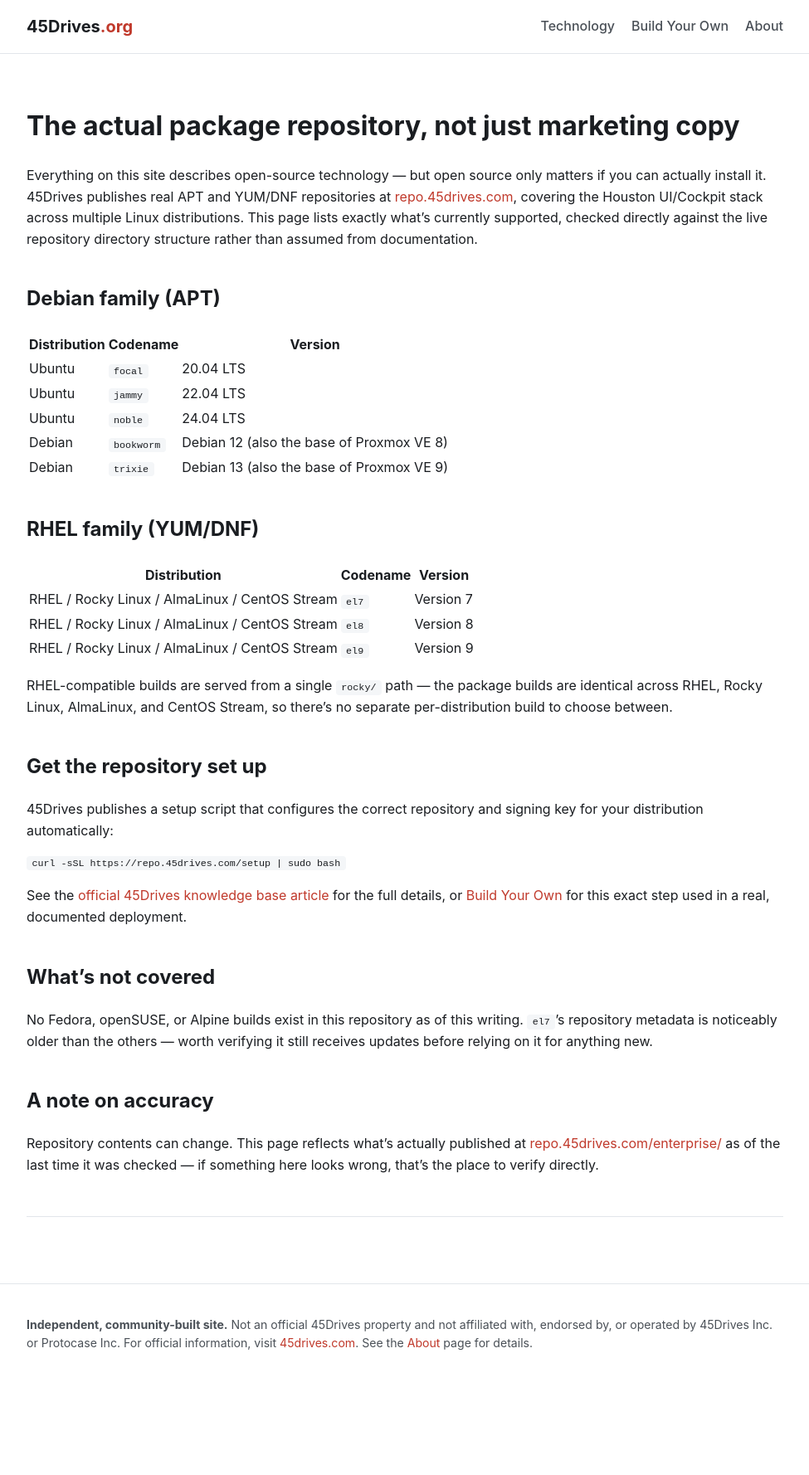
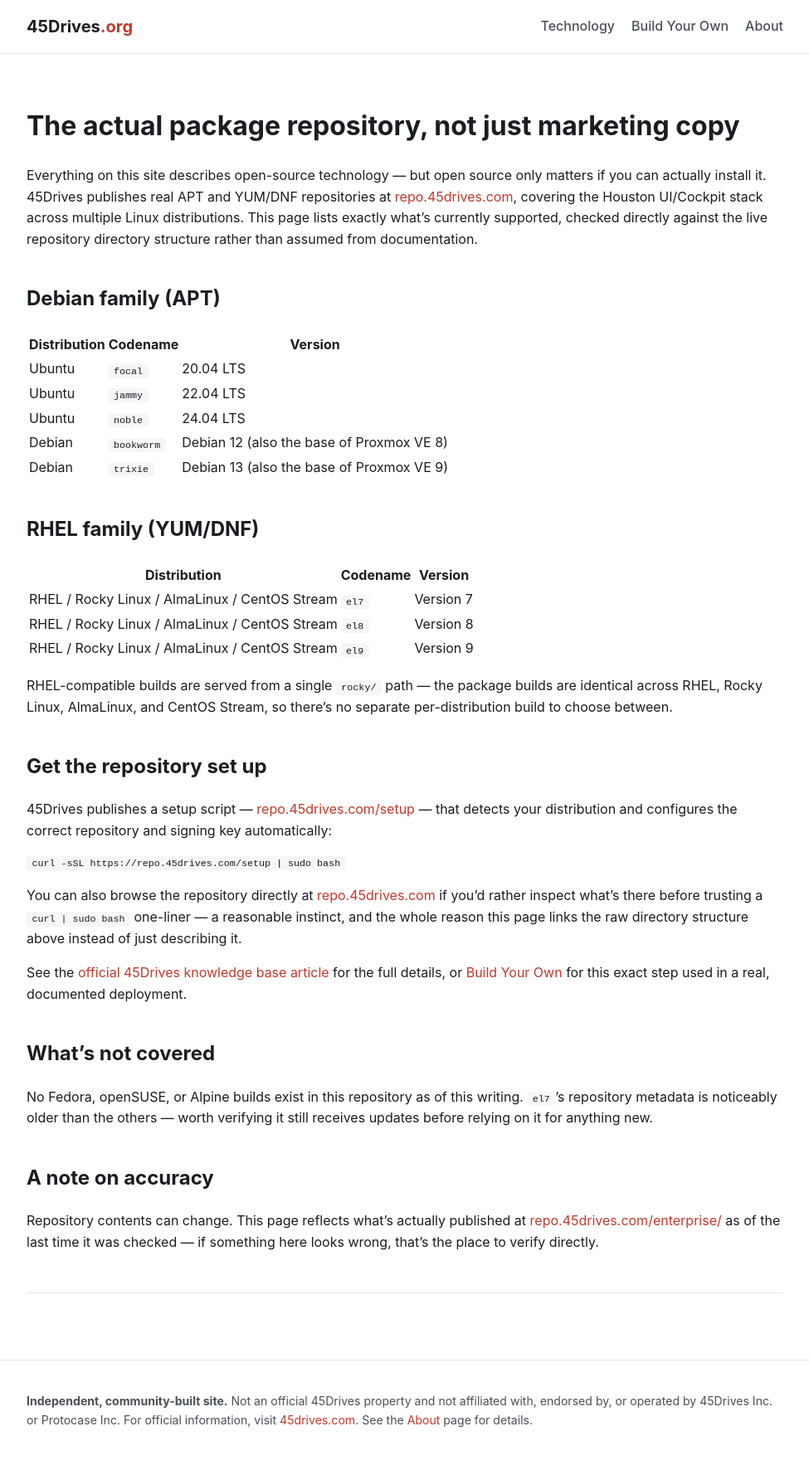
Before and after one commit to mcgarrah/45drives-org, a Jekyll site: the page built from _technology/linux-packages.md, in a window 1280 px wide. Shown: the whole page at 83% size, without its empty margins (152-1127 px from the left). Built offline with Jekyll 4.4.1, drawn with Linux system fonts in a browser that asks for light colours; comment, search, counter and statistics services are not loaded; before the commit the page ends 1685 px from its top, so only the background shows below that.

Commit message:
Explicitly link the repo.45drives.com setup script and browse URL
Both were already referenced (setup command in a code block,
repo.45drives.com in prose) but not as direct clickable links.
Adds explicit links to repo.45drives.com/setup and the base
repo.45drives.com browse page, plus a note on why linking the raw
directory matters for anyone reasonably wary of piping curl to
sudo bash without looking first.

Co-Authored-By: Claude Sonnet 5 <noreply@anthropic.com>
Claude-Session: https://claude.ai/code/session_01WYVMYbuVGuqHmaZoFUNnVe

````diff
--- a/_technology/linux-packages.md
+++ b/_technology/linux-packages.md
@@ -36,12 +36,18 @@ per-distribution build to choose between.
 
 ## Get the repository set up
 
-45Drives publishes a setup script that configures the correct repository and signing key for
-your distribution automatically:
+45Drives publishes a setup script — [repo.45drives.com/setup](https://repo.45drives.com/setup) —
+that detects your distribution and configures the correct repository and signing key
+automatically:
 
 ```bash
 curl -sSL https://repo.45drives.com/setup | sudo bash
 ```
+
+You can also browse the repository directly at
+[repo.45drives.com](https://repo.45drives.com) if you'd rather inspect what's there before
+trusting a `curl | sudo bash` one-liner — a reasonable instinct, and the whole reason this
+page links the raw directory structure above instead of just describing it.
 
 See the [official 45Drives knowledge base article](https://knowledgebase.45drives.com/kb/kb45035-updating-to-newest-45drives-repositories/)
 for the full details, or [Build Your Own](/build-your-own/) for this exact step used in a real,
````
